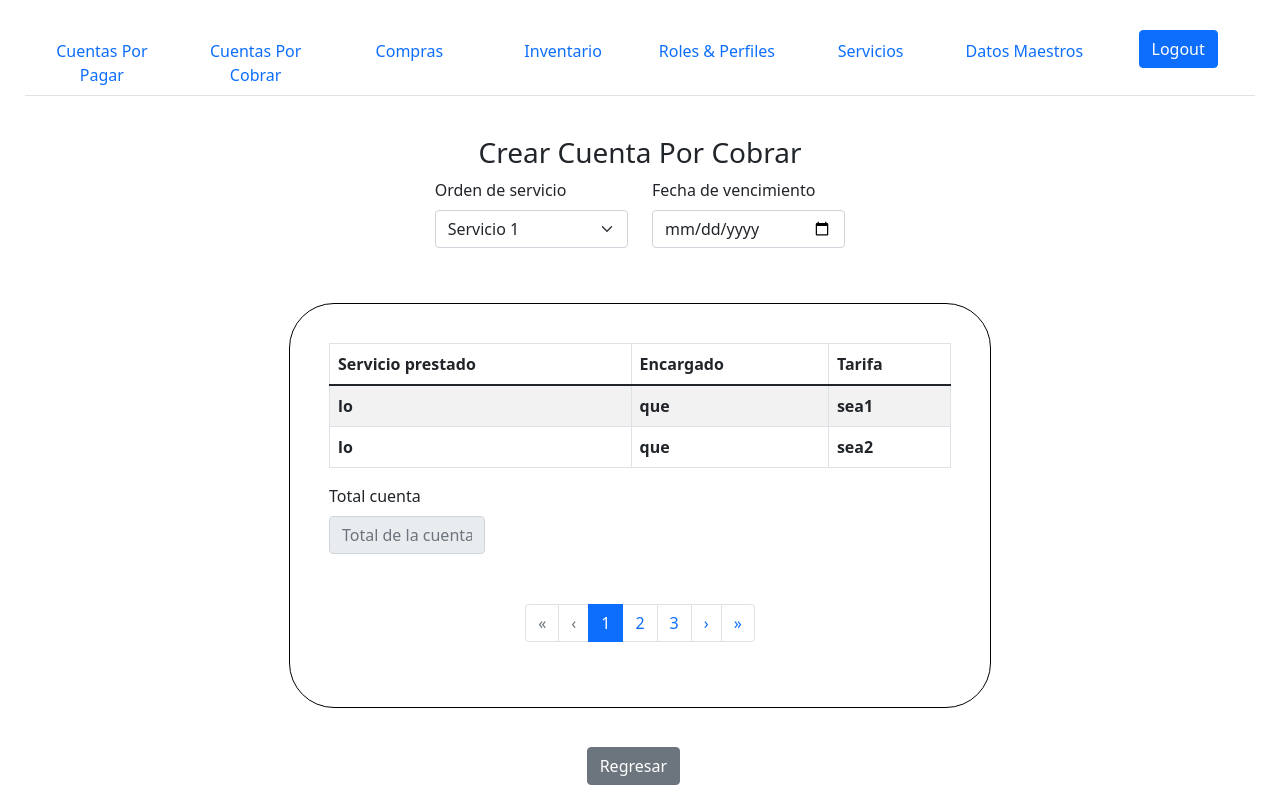
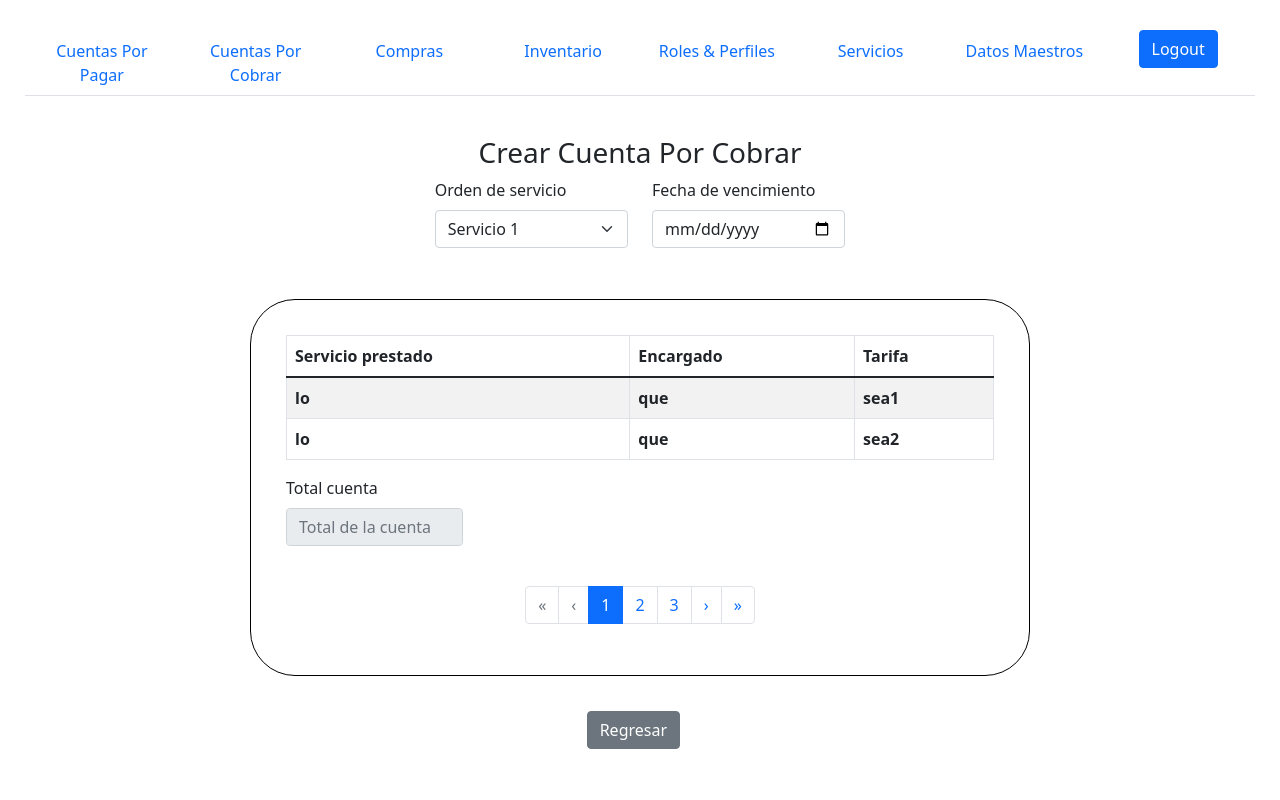
Before and after one commit to davidneitor185/erp_uv, a React (Create React App) app: page /cuentasporcobrar/crear in a window 1280 px wide. Built offline with nearby package versions, Linux system fonts and the light colour scheme; no server answers.

Commit message:
Se acomodo la tablapagination

```diff
--- a/src/view/componentes/TablaPagination.js
+++ b/src/view/componentes/TablaPagination.js
@@ -1,5 +1,5 @@
 import React from "react";
-import { Button, Table } from "react-bootstrap";
+import { Table } from "react-bootstrap";
 import Paginas from "./Paginas";
 import "./Table/TablaSI.css";
 
@@ -12,14 +12,14 @@ const TableCell = ({ children, ...other }) => {
 };
 
 const TablePagination = ({ titulos, children, rowsPerPage, ornament }) => {
-  const count = Math.ceil(children.length / rowsPerPage);
+  const count = Math.ceil(children ? children.length / rowsPerPage : 0);
   const [page, setPage] = React.useState(0);
 
   return (
     <div
       style={{
-        margin: "5%",
-        padding: "5%",
+        margin: "35px 0",
+        padding: 35,
         border: "0.5px solid black",
         borderRadius: "45px",
       }}
@@ -28,39 +28,38 @@ const TablePagination = ({ titulos, children, rowsPerPage, ornament }) => {
         <Table striped bordered hover>
           <thead>
             <tr>
-              {titulos.map((titulo, index) => {
+              {titulos && titulos.map((titulo, index) => {
                 return <th key={index}>{titulo}</th>;
               })}
             </tr>
           </thead>
-          <tbody>
-            {rowsPerPage &&
+          {children && <tbody>
+            {rowsPerPage && children &&
               children.length > rowsPerPage ?
               children.slice(
                 page * rowsPerPage,
                 page * rowsPerPage + rowsPerPage
               ):children}
-          </tbody>
+          </tbody>}
         </Table>
         <div>
           {ornament && ornament}
         </div>
       </div>
-      <div
+      {children && <div
         style={{
           display: "flex",
           justifyContent: "space-around",
-          margin: 10,
           alignItems: "center",
           flexWrap: "wrap",
         }}
       >
         {rowsPerPage && children.length > rowsPerPage && (
           <>
-            <Paginas count={count} page={page} onChange={setPage} />
+            <Paginas count={count} page={page} onChange={setPage} style={{margiBottom: 0}} />
           </>
         )}
-      </div>
+      </div>}
     </div>
   );
 };
```
